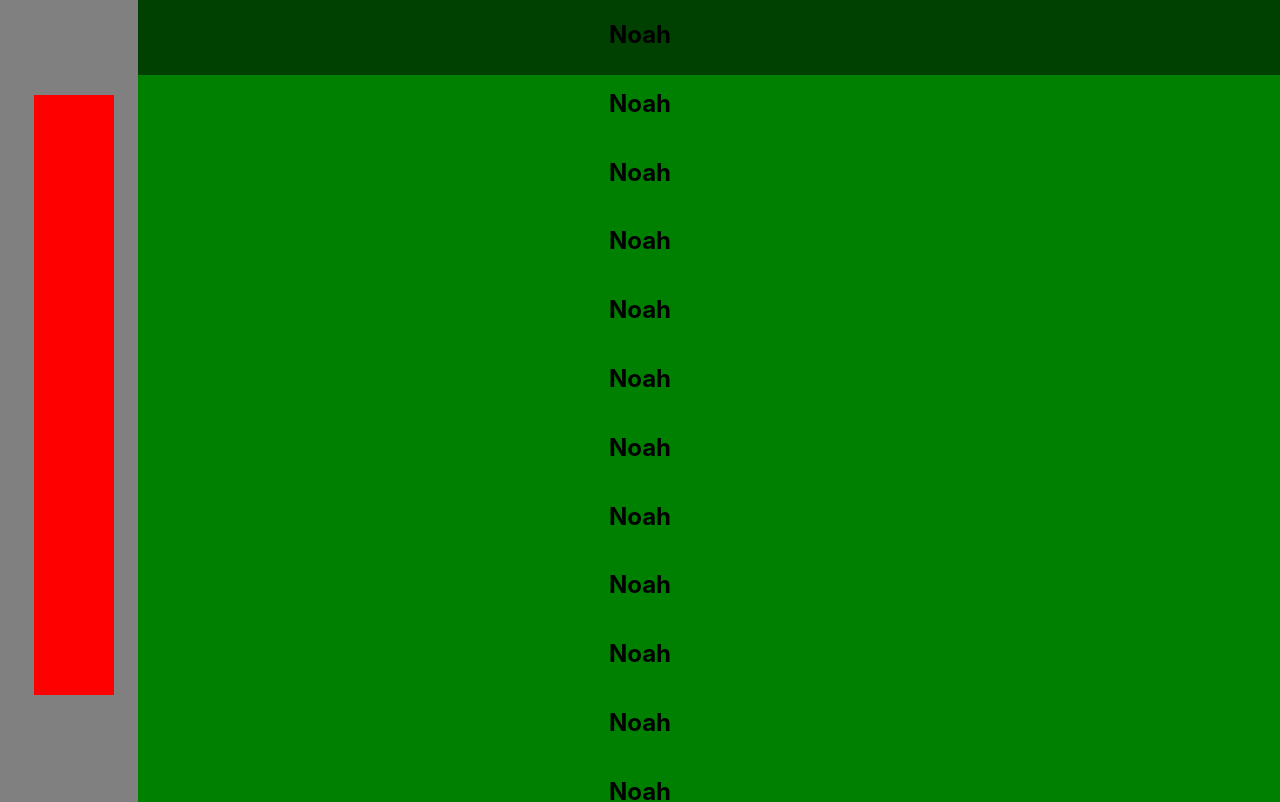
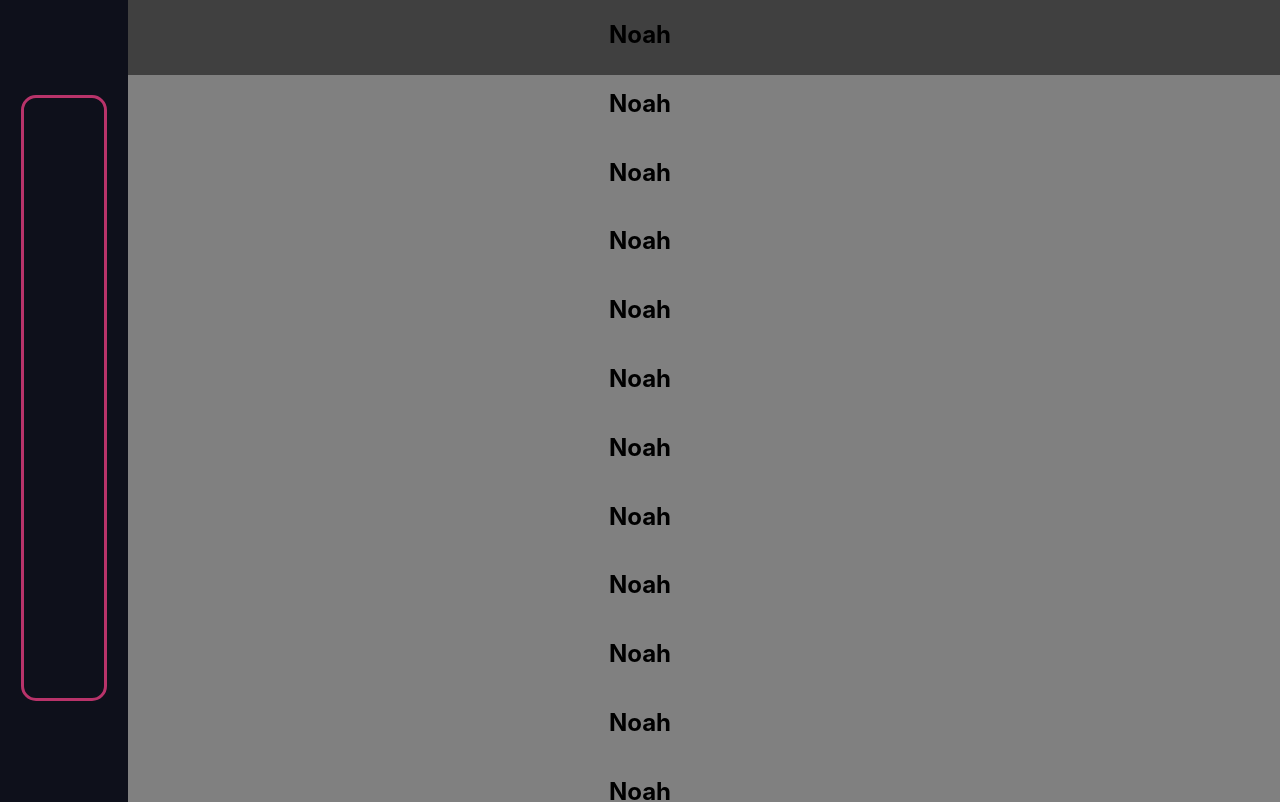
Before and after one commit to NoahAldhous/portfolio-page, a React (Create React App) app: page / in a window 1280 px wide. Shown: the top 802 px of the page. Built offline with nearby package versions, Linux system fonts and the light colour scheme.

Commit message:
navbar transition working correctly

```diff
--- a/src/components/App/App.css
+++ b/src/components/App/App.css
@@ -25,30 +25,35 @@
 }
 
 .Navbar-container{
-  background-color: gray;
+  background-color: #0E101B;
   height: 100vh;
   width: 10%;
   display: flex;
   justify-content: center;
   padding-top: 75px;
   position: fixed;
-  padding-left: 10px;
 }
 
 .Navbar{
   height: 75vh;
   width: 10vh;
-  position: fixed;
-  background-color: red;
+  position: relative;
   margin-top: 20px;
+  transition: 0.3s;
+  flex-shrink: 0;
+  left:0;
+  border-radius: 15px;
+  border: 3px solid #B8336A;
+  background: transparent
 }
 
 .Navbar:hover{
-  width:30vh
+  width:40vh;
+  left:15vh;
 }
 
 .Content-container{
-  background-color: green;
+  background-color: gray;
   height:100%;
   width: 100%;
   display: flex;
```
